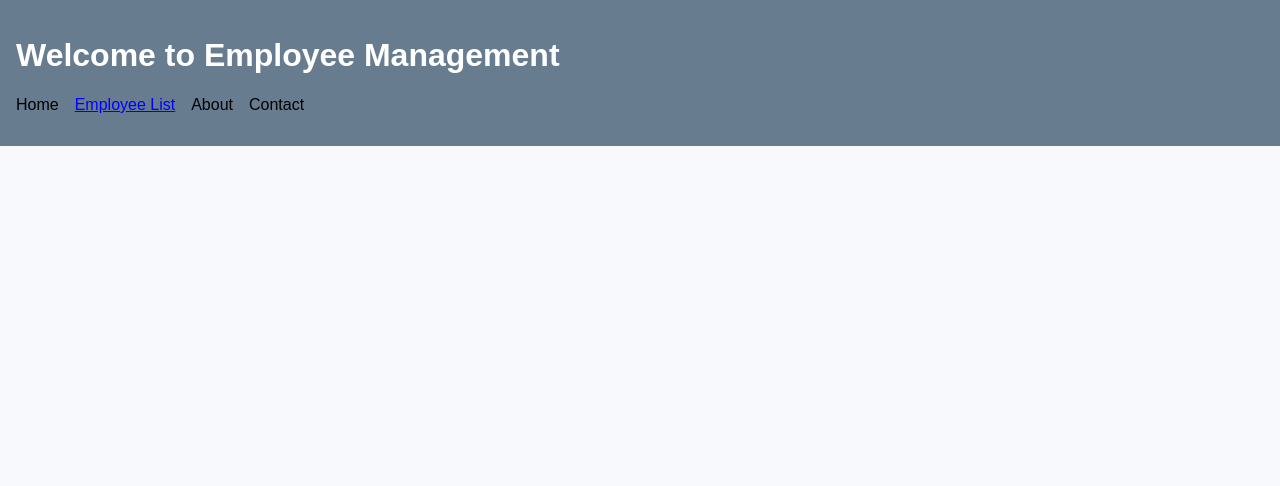
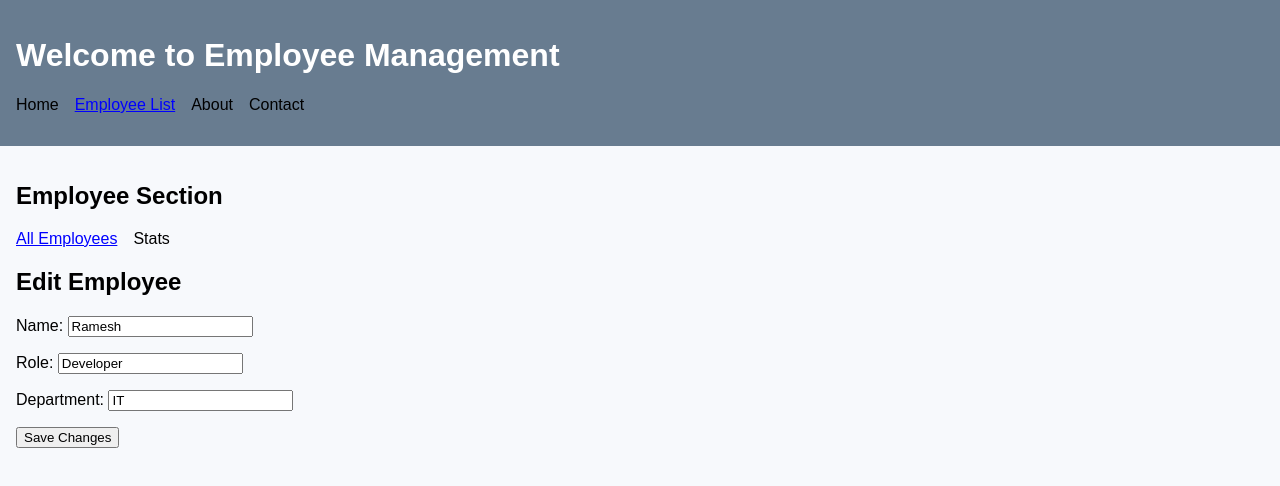
Before and after one commit to abhitiwari1258/Employee-Management-App, a React (Vite) app: page /employees/1/edit in a window 1280 px wide. Shown: the top 486 px of the page. Built offline with nearby package versions, Linux system fonts and the light colour scheme.

Commit message:
added nested Layout for EmployeeLayout

```diff
--- a/src/App.jsx
+++ b/src/App.jsx
@@ -5,23 +5,31 @@ import Contact from "./pages/Contact";
 import About from "./pages/About";
 import AppLayouts from "./layouts/AppLayouts";
 import EmployeeList from "./pages/EmployeeList";
-import AddEmployee from "./pages/AddEmployee"
-import ViewEmployee from "./pages/ViewEmployee"
-import EditEmployee from "./pages/EditEmployee"
+import AddEmployee from "./pages/AddEmployee";
+import ViewEmployee from "./pages/ViewEmployee";
+import EditEmployee from "./pages/EditEmployee";
+import EmployeeLayout from "./pages/employees/EmployeeLayout";
+import EmployeeStats from "./pages/employees/EmployeeStats";
+
 function App() {
   return (
     <Routes>
       <Route path="/" element={<AppLayouts />}>
         <Route index element={<Home />} />
-        <Route path="/employees" element={<EmployeeList />} />
-        <Route path="employee/add" element={<AddEmployee/>}></Route>
-
-        <Route path="employees/:id" element={<ViewEmployee />} />
-
-        <Route path="employees/:id/edit" element={<EditEmployee />} />
-
         <Route path="/about" element={<About />} />
         <Route path="/contact" element={<Contact />} />
+
+        <Route path="/employees" element={<EmployeeLayout />}>
+          <Route index element={<EmployeeList />} />
+
+          <Route path="stats" element={<EmployeeStats />}/>
+
+          <Route path="add" element={<AddEmployee />}/>
+
+          <Route path=":id" element={<ViewEmployee />} />
+
+          <Route path=":id/edit" element={<EditEmployee />} />
+        </Route>
       </Route>
     </Routes>
   );
--- a/src/pages/EditEmployee.jsx
+++ b/src/pages/EditEmployee.jsx
@@ -1,11 +1,72 @@
-import React from 'react'
+import React, { useContext, useState ,useEffect} from "react";
+import { useParams, useNavigate } from "react-router-dom";
+import { EmployeeContext } from "../context/EmployeeContext";
 
 const EditEmployee = () => {
+  const { id } = useParams();
+  const { employees, addEmployee } = useContext(EmployeeContext);
+  const navigate = useNavigate();
+  const existing = employees.find((emp) => emp.id === Number(id));
+
+//   console.log(employees);
+//   console.log("exist data", existing);
+
+
+  const [formData, setFormData] = useState(existing || {});
+
+   useEffect(() => {
+    if (!existing) navigate('/employees');
+  }, [existing, navigate]);
+
+  const handleChange = (e) => {
+    const { name, value } = e.target;
+    setFormData({ ...formData, [name]: value });
+  };
+
+  const handleSubmit = (e) => {
+    e.preventDefault();
+    alert(
+      `This will update employee ${formData.name} (feature in next module)`,
+    );
+    navigate(`/employees/${id}`);
+  };
   return (
     <div>
+      <h2>Edit Employee</h2>
+      <form onSubmit={handleSubmit} style={{ marginTop: "1rem" }}>
+        <div style={{ marginBottom: "1rem" }}>
+          <label>Name: </label>
+          <input
+            type="text"
+            name="name"
+            value={formData.name || ""}
+            onChange={handleChange}
+          />
+        </div>
 
+        <div style={{ marginBottom: "1rem" }}>
+          <label>Role: </label>
+          <input
+            type="text"
+            name="role"
+            value={formData.role || ""}
+            onChange={handleChange}
+          />
+        </div>
+
+        <div style={{ marginBottom: "1rem" }}>
+          <label>Department: </label>
+          <input
+            type="text"
+            name="department"
+            value={formData.department || ""}
+            onChange={handleChange}
+          />
+        </div>
+        <button type="submit">Save Changes</button>
+      </form>
     </div>
-  )
-}
+  );
+};
 
-export default EditEmployee
+export default EditEmployee;
--- a/src/pages/EmployeeList.jsx
+++ b/src/pages/EmployeeList.jsx
@@ -13,7 +13,7 @@ const EmployeeList = () => {
       <h1>Employee List</h1>
 
       <NavLink
-      to={"/employee/add"}
+      to={"/employees/add"}
       style={{
         display: 'inline-block',
         marginBottom: '1rem',
@@ -41,7 +41,9 @@ const EmployeeList = () => {
               <td>{emp.name}</td>
               <td>{emp.role}</td>
               <td>{emp.department}</td>
+              <td>
               <NavLink to={`/employees/${emp.id}`}>View</NavLink>
+              </td>
             </tr>
           ))}
         </tbody>
--- a/src/pages/ViewEmployee.jsx
+++ b/src/pages/ViewEmployee.jsx
@@ -9,11 +9,11 @@ const ViewEmployee = () => {
 
   const { employees } = useContext(EmployeeContext);
 
-  console.log(employees);
+//   console.log(employees);
 
 
   const employee = employees.find((emp) => emp.id === Number(id));
-  console.log(employee);
+//   console.log(employee);
 
   if (!employee) {
     return (
@@ -42,7 +42,7 @@ const ViewEmployee = () => {
 
       <div style={{ marginTop: '1rem' }}>
 
-        <Link to={"/employees/:id/edit"} style={{ marginRight: '1rem' }}>Edit</Link>
+        <Link to={`/employees/${id}/edit`} style={{ marginRight: '1rem' }}>Edit</Link>
 
          <Link to="/employees">Back to List</Link>
       </div>
--- /dev/null
+++ b/src/pages/employees/EmployeeLayout.jsx
@@ -0,0 +1,37 @@
+import React from "react";
+import { Outlet, NavLink } from "react-router-dom";
+const EmployeeLayout = () => {
+  return (
+    <div>
+      <h2>Employee Section</h2>
+
+      <nav style={{ marginBottom: "1rem" }}>
+        <NavLink
+          to={"/employees"}
+          style={({ isActive }) => ({
+            marginRight: "1rem",
+            textDecoration: isActive ? "underline" : "none",
+            color: isActive ? "blue" : "black",
+          })}
+        >
+          All Employees
+        </NavLink>
+
+        <NavLink
+          to={"/employees/stats"}
+          style={({ isActive }) => ({
+            marginRight: "1rem",
+            textDecoration: isActive ? "underline" : "none",
+            color: isActive ? "blue" : "black",
+          })}
+        >
+          Stats
+        </NavLink>
+      </nav>
+
+      <Outlet/>
+    </div>
+  );
+};
+
+export default EmployeeLayout;
--- /dev/null
+++ b/src/pages/employees/EmployeeStats.jsx
@@ -0,0 +1,20 @@
+import { useContext } from "react";
+import { EmployeeContext } from "../../context/EmployeeContext";
+
+const EmployeeStats = () => {
+    const {employees} = useContext(EmployeeContext)
+    const total = employees.length
+    const departments = [...new Set(employees.map(e => e.department))].join(',')
+
+    console.log(departments);
+
+  return (
+    <div>
+      <h3>Employee Statistics</h3>
+      <p><strong>Total Employees :</strong>{total}</p>
+      <p><strong> Departments :</strong>{departments}</p>
+    </div>
+  )
+}
+
+export default EmployeeStats
```
Also changed, not shown: 1 other file (tests, documents, lock files or other folders).
